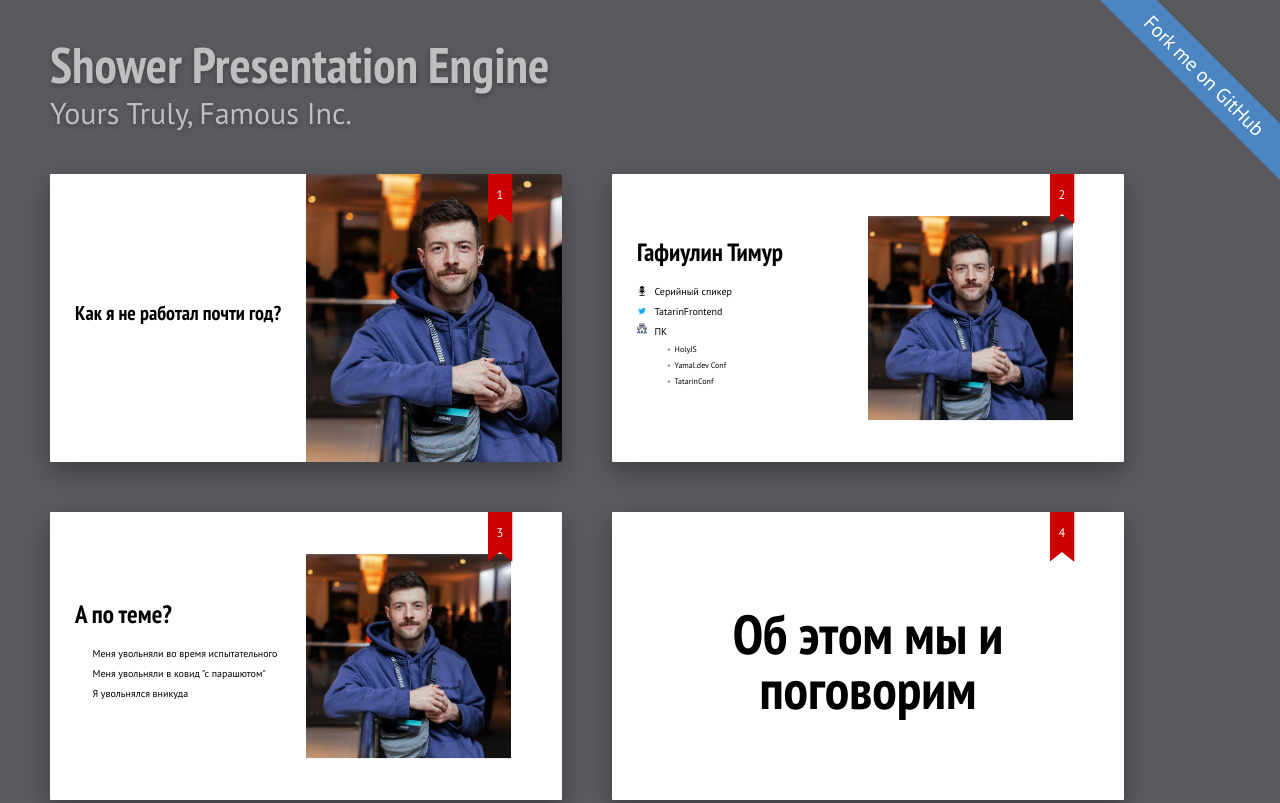
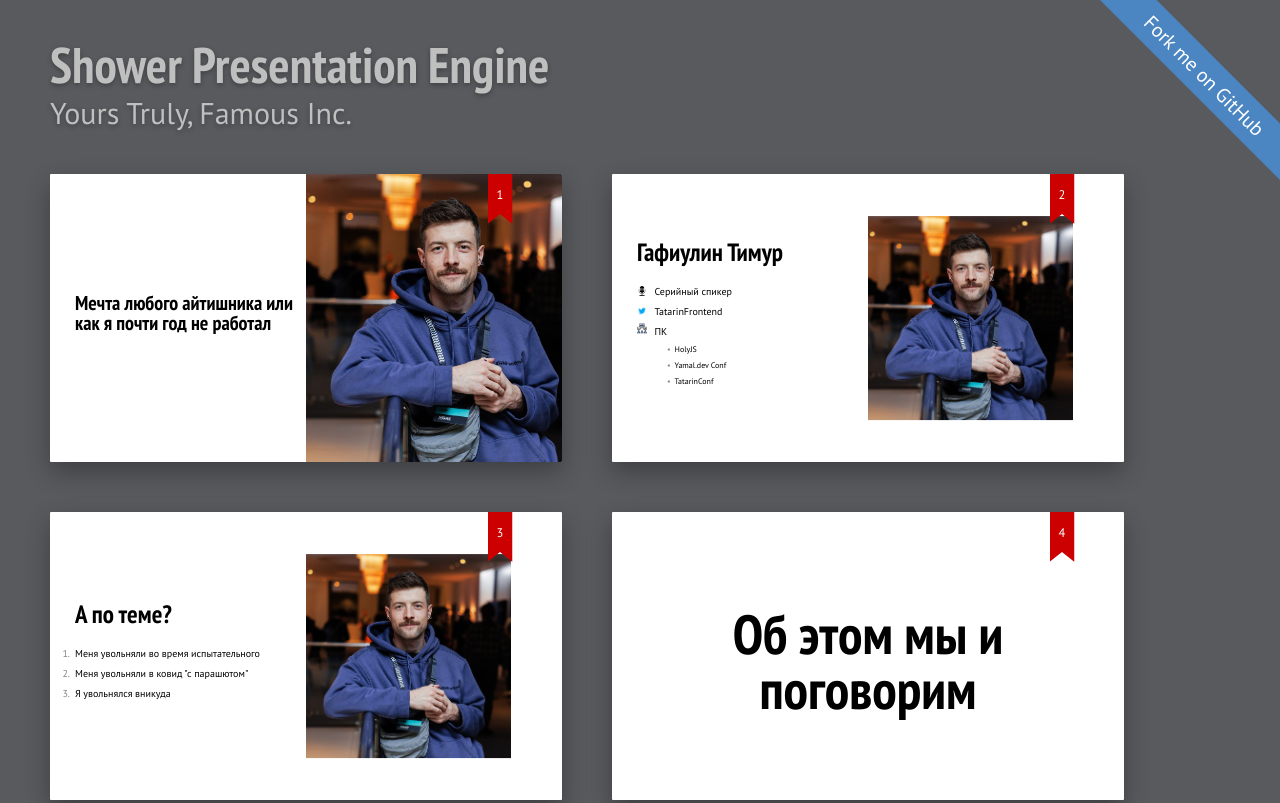
Before and after one commit to tgafiulin/spbfrontend_drinkup_2024, a website: page bundled/index.html in a window 1280 px wide. Shown: the top 803 px of the page. Drawn offline with Linux system fonts and the light colour scheme.

Commit message:
Финал вроде

```diff
--- a/bundled/index.html
+++ b/bundled/index.html
@@ -21,7 +21,7 @@
 
     <section class="slide text-with-image">
         <div>
-            <h2 style="font-size: 40px;">Как я не работал почти год?</h2>
+            <h2 style="font-size: 40px;">Мечта любого айтишника или как я почти год не работал</h2>
         </div>
         <img src="./pictures/avatar.png" alt="Avatar" style="height: 100%; width: auto;">
     </section>
@@ -45,11 +45,11 @@
     <section class="slide text-with-image">
         <div>
             <h2>А по теме?</h2>
-            <ul class="icons next">
+            <ol class=" next">
                 <li class="icon">Меня увольняли во время испытательного</li>
                 <li class="icon next">Меня увольняли в ковид "с парашютом"</li>
                 <li class="icon next">Я увольнялся вникуда</li>
-            </ul>
+            </ol>
         </div>
         <img class="present-img" src="./pictures/avatar.png" alt="Avatar">
     </section>
```
Also changed, not shown: index.html (+3 -3 lines).
